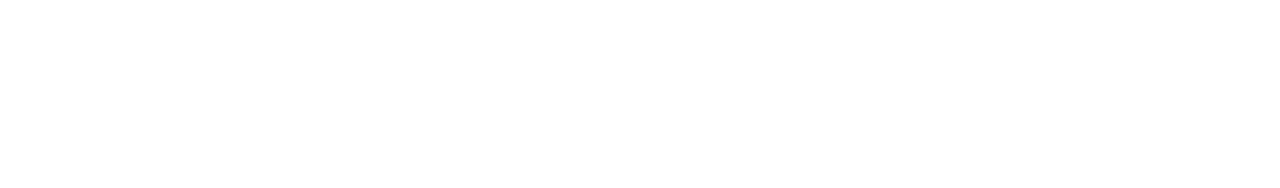
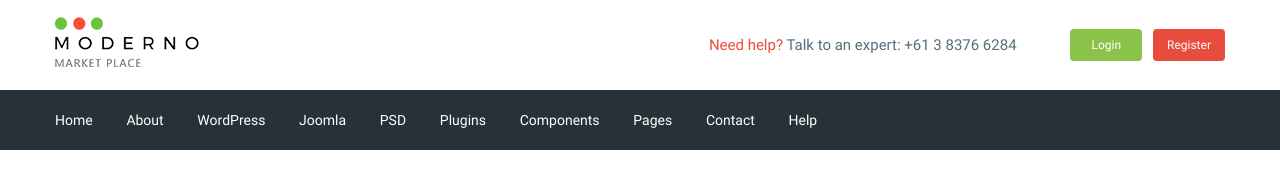
Before and after one commit to from0to1-dev/moderno, a website: page app/index.html in a window 1280 px wide. Drawn offline with nearby package versions, Linux system fonts and the light colour scheme; files that its build step writes are made by us from their sources.

Commit message:
added header

```diff
--- a/app/index.html
+++ b/app/index.html
@@ -1,14 +1,104 @@
 <!DOCTYPE html>
 <html lang="en">
+
 <head>
   <meta charset="UTF-8">
   <meta name="viewport" content="width=device-width, initial-scale=1.0">
   <meta http-equiv="X-UA-Compatible" content="ie=edge">
   <title>Document</title>
+  <link href="https://fonts.googleapis.com/css?family=Roboto:500,700&display=swap" rel="stylesheet">
   <link rel="stylesheet" href="css/libs.min.css">
   <link rel="stylesheet" href="css/style.min.css">
 </head>
+
 <body>
+  <header class="header">
+    <div class="heder__top">
+      <div class="container">
+        <div class="header__top-inner">
+          <div class="header__logo">
+            <a href="#">
+              <img src="images/logo.png" alt="">
+            </a>
+          </div>
+          <div class="header__text">
+            <a href="#">
+              <span>Need help?</span>
+            </a>
+            Talk to an expert:
+            <a class="header__phone" href="tel:61383766284">+61 3 8376 6284</a>
+          </div>
+          <div class="header__box">
+            <a class="basket" href="#"></a>
+            <a class="header__btn header__btn-login" href="">Login</a>
+            <a class="header__btn header__btn-register" href="">Register</a>
+          </div>
+        </div>
+      </div>
+    </div>
+
+    <div class="header__menu">
+      <div class="container">
+        <nav class="menu">
+          <ul class="menu__list">
+            <li>
+              <a href="#">
+                Home
+              </a>
+            </li>
+            <li>
+              <a href="#">
+                About
+              </a>
+            </li>
+            <li>
+              <a href="#">
+                WordPress
+              </a>
+            </li>
+            <li>
+              <a href="#">
+                Joomla
+              </a>
+            </li>
+            <li>
+              <a href="#">
+                PSD
+              </a>
+            </li>
+            <li>
+              <a href="#">
+                Plugins
+              </a>
+            </li>
+            <li>
+              <a href="#">
+                Components
+              </a>
+            </li>
+            <li>
+              <a href="#">
+                Pages
+              </a>
+            </li>
+            <li>
+              <a href="#">
+                Contact
+              </a>
+            </li>
+            <li>
+              <a href="#">
+                Help
+              </a>
+            </li>
+          </ul>
+        </nav>
+      </div>
+    </div>
+
+
+
+  </header>
 
 
 
@@ -16,4 +106,5 @@
   <script src="js/libs.min.js"></script>
   <script src="js/main.min.js"></script>
 </body>
+
 </html>
--- /dev/null
+++ b/app/scss/_fonts.scss
@@ -0,0 +1,6 @@
+@font-face {
+    font-family: 'Roboto-Regular';
+    src: url('../fonts/Roboto-Regular.woff2') format('woff2'),
+         url('../fonts/Roboto-Regular.woff') format('woff');
+    font-display: swap;
+}
--- /dev/null
+++ b/app/scss/_global.scss
@@ -0,0 +1,31 @@
+html{
+  box-sizing: border-box;
+}
+*,
+*::before,
+*::after{
+  box-sizing: inherit;
+}
+a{
+  display: inline-block;
+  text-decoration: none;
+  color: $text;
+}
+ul,
+li{
+  margin: 0;
+  padding: 0;
+  list-style: none;
+}
+body{
+  font-family: 'Roboto-Regular', sans-serif;
+  font-weight: 400;
+  font-size: 15px;
+  line-height: 24px;
+  color: $text;
+}
+.container{
+  max-width: 1200px;
+  margin: 0 auto;
+  padding: 0 15px;
+}
--- /dev/null
+++ b/app/scss/_vars.scss
@@ -0,0 +1,4 @@
+$text: #546e7a;
+$red: #e74c3c;
+$green: #8bc34a;
+$bg: #263238;
--- a/app/scss/style.scss
+++ b/app/scss/style.scss
@@ -1,8 +1,53 @@
-html{
-  box-sizing: border-box;
+@import 'vars';
+@import 'global';
+@import 'fonts';
+
+.header__top-inner{
+  display: flex;
+  justify-content: space-between;
+  height: 90px;
+  align-items: center;
 }
-*,
-*::before,
-*::after{
-  box-sizing: inherit;
+.header__text{
+  margin-left: auto;
+  margin-right: 50px;
+  span{
+    color: $red;
+  }
 }
+
+.header__btn{
+  padding: 4px;
+  width: 72px;
+  border-radius: 4px;
+  text-align: center;
+  color: #fff;
+  font-size: 12px;
+}
+.header__btn-login{
+  background-color: $green;
+}
+.header__btn-register{
+  background-color: $red;
+  margin-left: 7px;
+}
+.header__menu{
+  background-color: $bg;
+}
+.menu{
+  display: flex;
+  align-items: center;
+  height: 60px;
+}
+.menu__list{
+  li{
+    display: inline-block;
+    & + li{
+      margin-left: 30px;
+    }
+  }
+  a{
+    color: #fff;
+    font-size: 14px;
+  }
+}
--- a/gulpfile.js
+++ b/gulpfile.js
@@ -8,7 +8,7 @@ let gulp = require('gulp'),
     cssmin = require('gulp-cssmin');
 
 gulp.task('sass', function(){
-  return gulp.src('app/scss/style.scss')
+  return gulp.src('app/scss/**/*.scss')
           .pipe(sass({outputStyle: 'compressed'}))
           .pipe(rename({suffix : '.min'}))
           .pipe(autoprefixer({
@@ -58,7 +58,7 @@ gulp.task('browser-sync', function() {
 });
 
 gulp.task('watch', function(){
-  gulp.watch('app/scss/style.scss', gulp.parallel('sass'))
+  gulp.watch('app/scss/**/*.scss', gulp.parallel('sass'))
   gulp.watch('app/*.html', gulp.parallel('html'))
   gulp.watch('app/js/*.js', gulp.parallel('js'))
 });
```
Also changed, not shown: app/fonts/Roboto-Regular.woff (added), app/fonts/Roboto-Regular.woff2 (added), app/images/logo.png (added).
